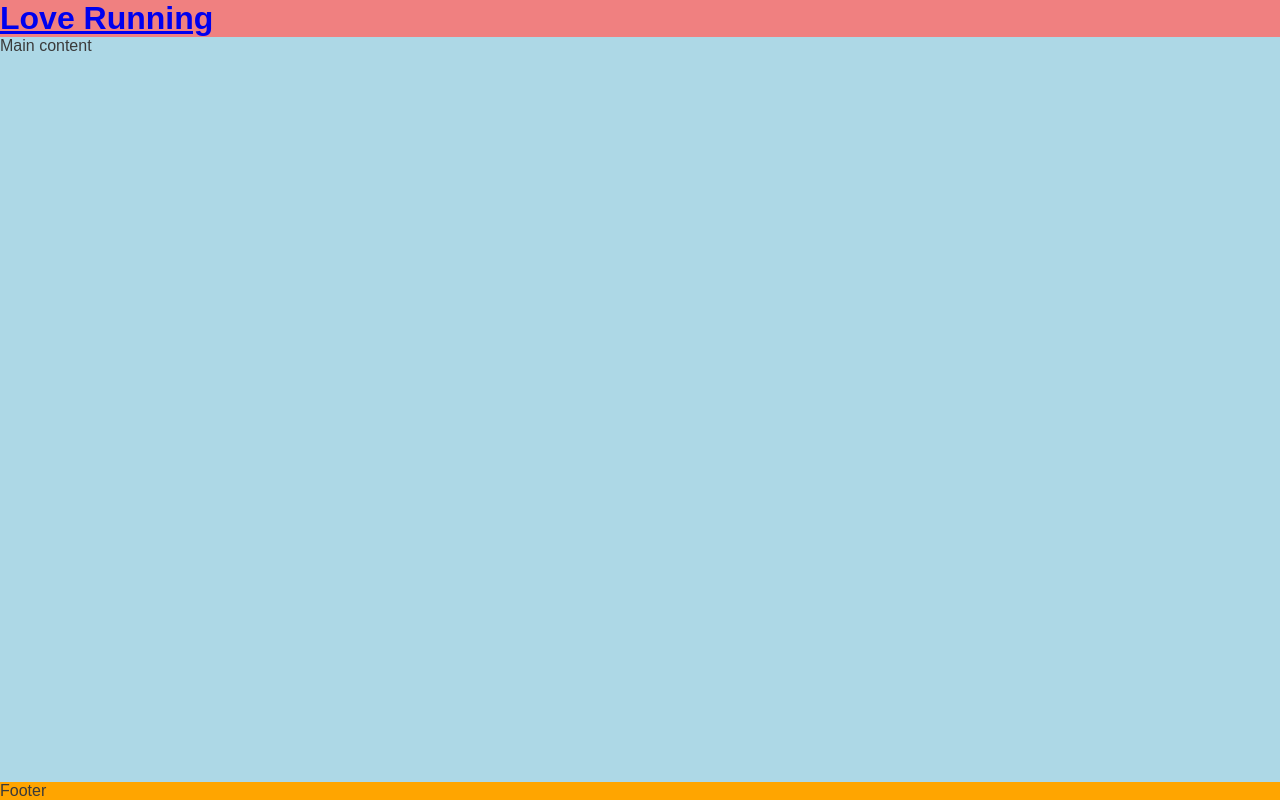
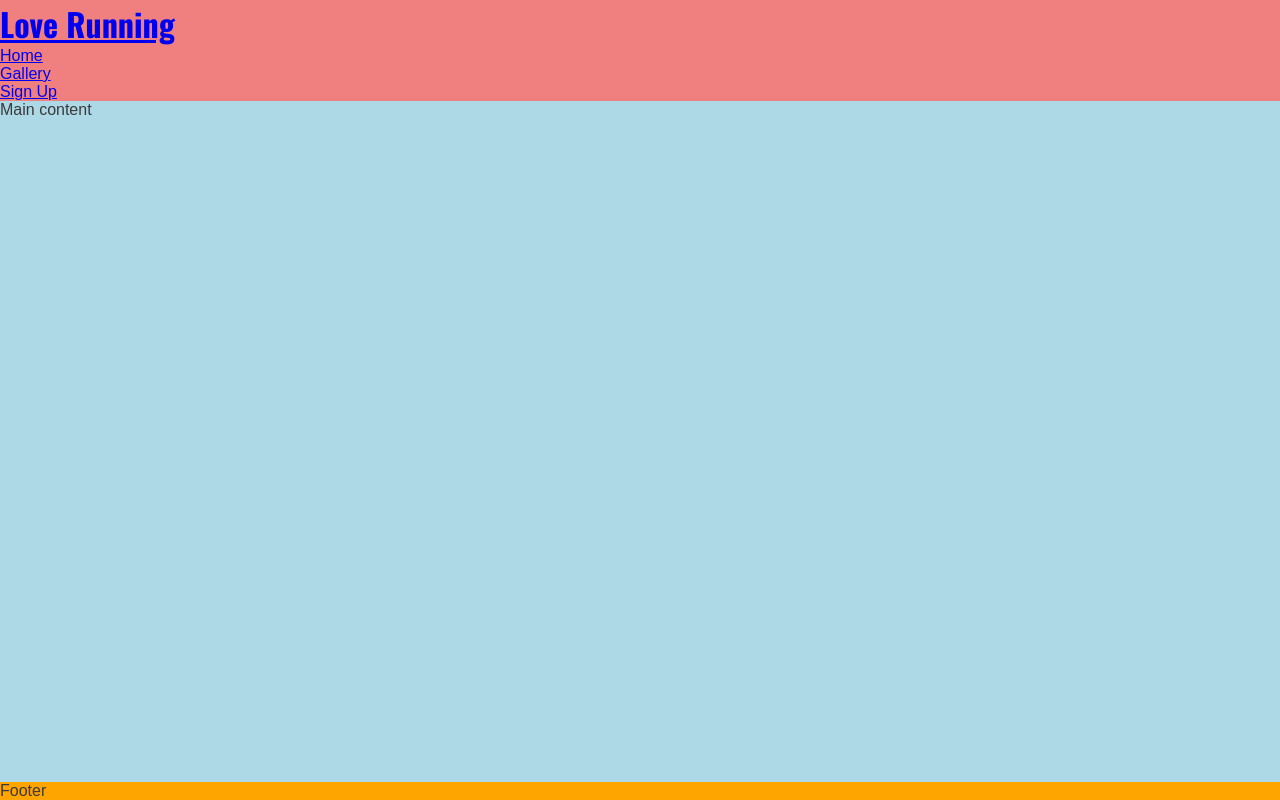
Before and after one commit to yaqubumar/love-running, a plain HTML site: page index.html in a window 1280 px wide. Drawn offline with nearby package versions, Linux system fonts and the light colour scheme; files that its build step writes are made by us from their sources.

Commit message:
create navigation session

```diff
--- a/assets/css/style.css
+++ b/assets/css/style.css
@@ -26,6 +26,11 @@ body {
 header {
     background-color: lightcoral;
 }
+
+h1 {
+        font-family: 'Oswald', sans-serif;
+    }
+
 /* Main content */
 main {
     background-color: lightblue;
--- a/index.html
+++ b/index.html
@@ -26,6 +26,12 @@
         <a href="index.html">
             <h1 id="logo">Love Running</h1>
         </a>
+    <nav>
+    <ul>
+        <li><a href="index.html">Home</a></li>
+        <li><a href="about.html">Gallery</a></li>
+        <li><a href="contact.html">Sign Up</a></li>
+</nav>
     </header>
 
     <!-- Main content -->
```
